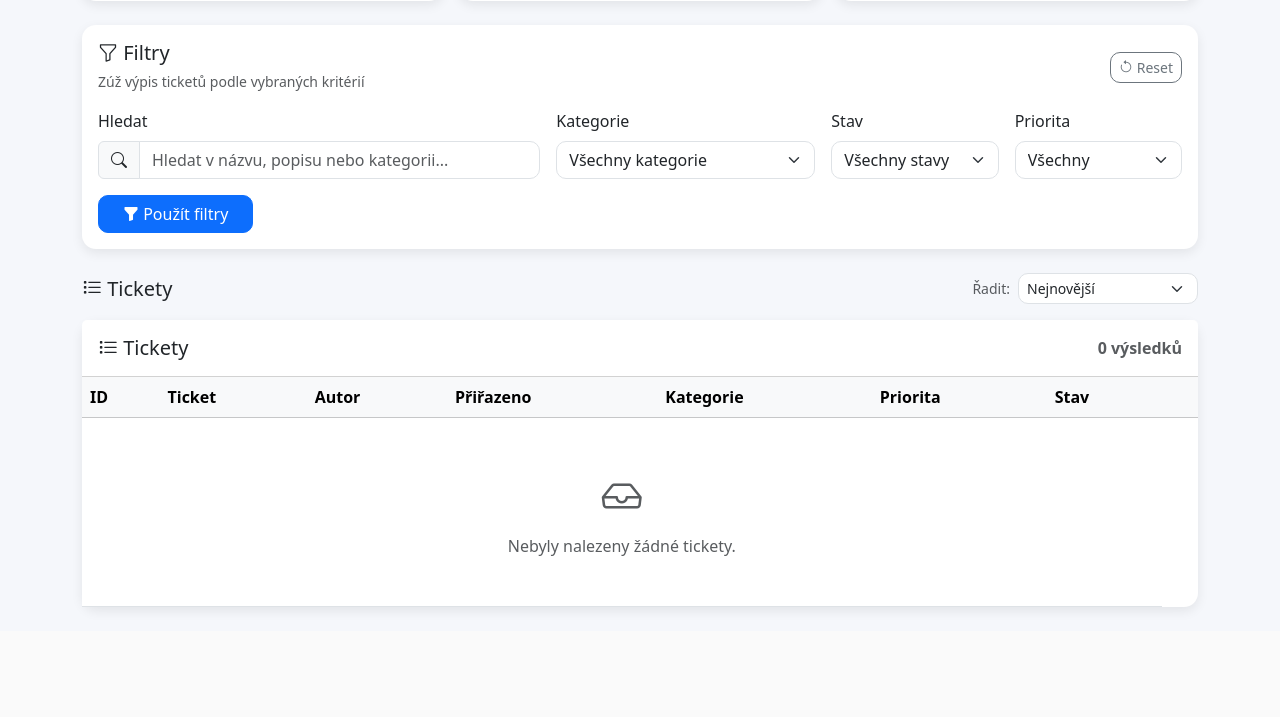
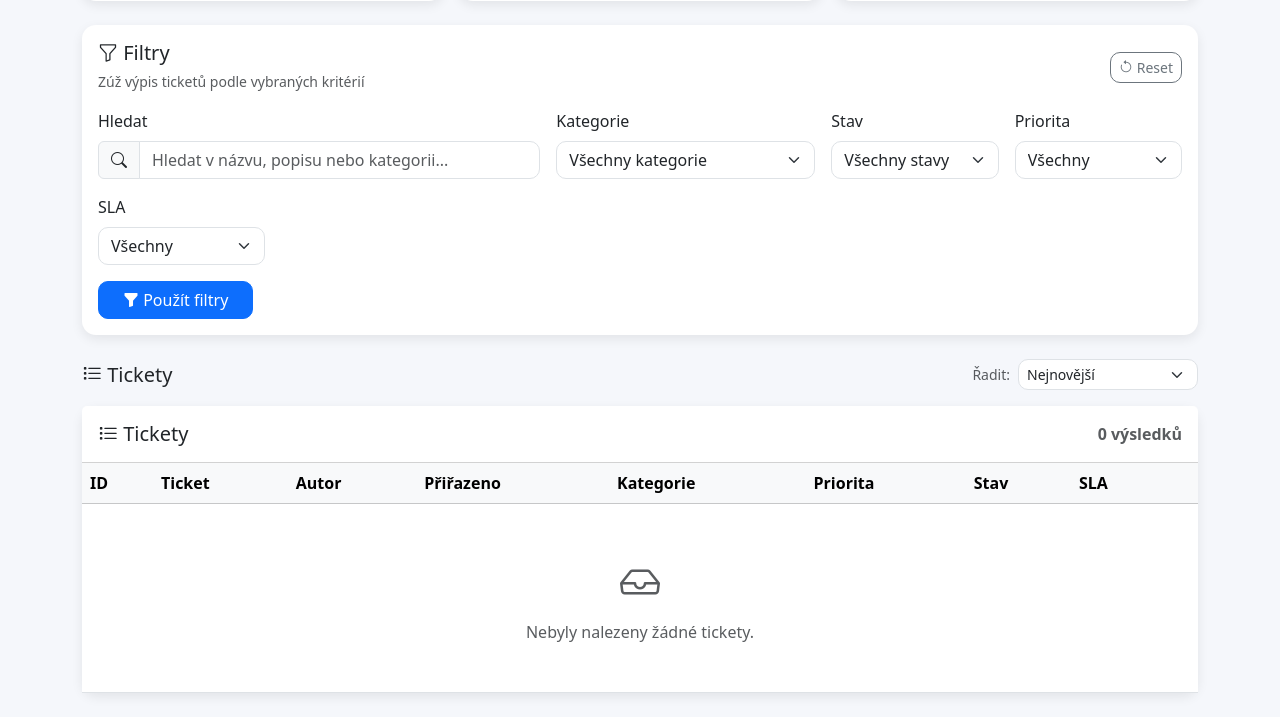
Before and after one commit to dejfidos/helpdesk-flask, a Flask app: page / in a window 1280 px wide. Shown: the part 283-1000 px from the top of the page. Before the commit the page ends 896 px from the top, so only its background shows below. Run offline with Flask 3, Linux system fonts and the light colour scheme; the visitor is signed in with stand-in values (Sample User, id 1).

Commit message:
Přepracování SLA

```diff
--- a/routes.py
+++ b/routes.py
@@ -3,6 +3,7 @@
 from functools import wraps
 from werkzeug.utils import secure_filename
 from datetime import datetime
+from sqlalchemy import case, func
 
 import os
 import uuid
@@ -76,9 +77,18 @@
     status = request.args.get("status", "").strip()
     priority = request.args.get("priority", "").strip()
     category = request.args.get("category", "").strip()
+    sla = request.args.get("sla", "").strip()
     sort = request.args.get("sort", "newest")
 
     query = Ticket.query
+
+    sla_deadline = case(
+                (Ticket.priority == "Kritická", func.datetime(Ticket.created_at, "+4 hours")),
+                (Ticket.priority == "Vysoká", func.datetime(Ticket.created_at, "+24 hours")),
+                (Ticket.priority == "Střední", func.datetime(Ticket.created_at, "+72 hours")),
+                (Ticket.priority == "Nízká", func.datetime(Ticket.created_at, "+168 hours")),
+                else_=func.datetime(Ticket.created_at, "+168 hours")
+            )
 
     if search:
         query = query.filter(
@@ -98,6 +108,44 @@
     if category:
         query = query.filter_by(category=category)
 
+    #SLA filtr
+    if sla == "overdue":
+        query = query.filter(
+            db.or_(
+                #otevřený ticket po deadline
+                db.and_(
+                    Ticket.status != "Vyřešeno",
+                    func.datetime("now") > sla_deadline
+                ),
+
+                #Vyřešený ticket, ale až po deadline
+                db.and_(
+                    Ticket.status == "Vyřešeno",
+                    Ticket.resolved_at.isnot(None),
+                    func.datetime(Ticket.resolved_at) > sla_deadline
+                )
+            )
+        )
+
+    elif sla == "warning":
+        query = query.filter(
+            Ticket.status != "Vyřešeno",
+            func.datetime("now") <= sla_deadline,
+            sla_deadline <= func.datetime("now", "+2 hours")
+        )
+
+    elif sla == "ok":
+        query = query.filter(
+            Ticket.status != "Vyřešeno",
+            sla_deadline > func.datetime("now", "+2 hours")
+        )
+
+    elif sla == "completed":
+        query = query.filter(
+            Ticket.status == "Vyřešeno",
+            Ticket.resolved_at.isnot(None),
+            func.datetime(Ticket.resolved_at) <= sla_deadline
+        )
 
 
     if sort == "oldest":
@@ -122,14 +170,23 @@
 
     elif sort == "sla":
 
-        sla_deadline_order = db.case(
-            (Ticket.priority == "Kritická", Ticket.created_at + 4),
-            (Ticket.priority == "Vysoká", Ticket.created_at + 24),
-            (Ticket.priority == "Střední", Ticket.created_at + 72),
-            (Ticket.priority == "Nízká", Ticket.created_at + 168),
+        sla_deadline = case(
+            (Ticket.priority == "Kritická", func.datetime(Ticket.created_at, "+4 hours")),
+            (Ticket.priority == "Vysoká", func.datetime(Ticket.created_at, "+24 hours")),
+            (Ticket.priority == "Střední", func.datetime(Ticket.created_at, "+72 hours")),
+            (Ticket.priority == "Nízká", func.datetime(Ticket.created_at, "+168 hours")),
+            else_=func.datetime(Ticket.created_at, "+168 hours")
         )
 
-        query = query.order_by(sla_deadline_order.asc())
+        resolved_order = case(
+            (Ticket.status == "Vyřešeno", 1),
+            else_=0
+        )
+
+        query = query.order_by(
+            resolved_order.asc(),
+            sla_deadline.asc()
+        )
 
     else:
         query = query.order_by(Ticket.created_at.desc())
@@ -159,7 +216,8 @@
         selected_priority=priority,
         selected_category=category,
         pagination=pagination,
-        selected_sort=sort
+        selected_sort=sort,
+        selected_sla=sla
     )
 
 
--- a/templates/index.html
+++ b/templates/index.html
@@ -270,6 +270,53 @@
 
                 </div>
 
+                <div class="col-lg-2">
+
+                    <label class="form-label">
+                        SLA
+                    </label>
+
+                    <select
+                        name="sla"
+                        class="form-select"
+                    >
+
+                        <option value="">
+                            Všechny
+                        </option>
+
+                        <option
+                            value="ok"
+                            {% if selected_sla == "ok" %}selected{% endif %}
+                        >
+                            V pořádku
+                        </option>
+
+                        <option
+                            value="warning"
+                            {% if selected_sla == "warning" %}selected{% endif %}
+                        >
+                            Blíží se
+                        </option>
+
+                        <option
+                            value="overdue"
+                            {% if selected_sla == "overdue" %}selected{% endif %}
+                        >
+                            Překročeno
+                        </option>
+
+                        <option
+                            value="completed"
+                            {% if selected_sla == "completed" %}selected{% endif %}
+                        >
+                            Splněno
+                        </option>
+
+                    </select>
+
+                </div>
+
             </div>
 
 
@@ -307,6 +354,7 @@
         <input type="hidden" name="status" value="{{ selected_status }}">
         <input type="hidden" name="priority" value="{{ selected_priority }}">
         <input type="hidden" name="category" value="{{ selected_category }}">
+        <input type="hidden" name="sla" value="{{ selected_sla }}">
 
         <label class="text-muted small mb-0">
             Řadit:
@@ -350,7 +398,7 @@
                 value="sla"
                 {% if selected_sort == "sla" %}selected{% endif %}
             >
-                SLA = nejdříve
+                SLA = nejurgentnější
             </option>
         </select>
 
@@ -393,6 +441,7 @@
                     <th>Kategorie</th>
                     <th>Priorita</th>
                     <th>Stav</th>
+                    <th>SLA</th>
                     <th></th>
                 </tr>
 
@@ -550,7 +599,7 @@
 
                 <tr>
                     <td
-                        colspan="7"
+                        colspan="9"
                         class="text-center text-muted py-5"
                     >
                         <i class="bi bi-inbox fs-1 d-block mb-2"></i>
@@ -582,7 +631,8 @@
                                 status=selected_status,
                                 priority=selected_priority,
                                 category=selected_category,
-                                sort=selected_sort
+                                sort=selected_sort,
+                                sla=selected_sla
                             ) }}"
                         >
                                 Předchozí
@@ -607,7 +657,8 @@
                                         status=selected_status,
                                         priority=selected_priority,
                                         category=selected_category,
-                                        sort=selected_sort
+                                        sort=selected_sort,
+                                        sla=selected_sla
                                     ) }}"
                                 >
                                     {{ page_num }}
@@ -631,7 +682,8 @@
                                 status=selected_status,
                                 priority=selected_priority,
                                 category=selected_category,
-                                sort=selected_sort
+                                sort=selected_sort,
+                                sla=selected_sla
                             ) }}"
                         >
                             Další
```
